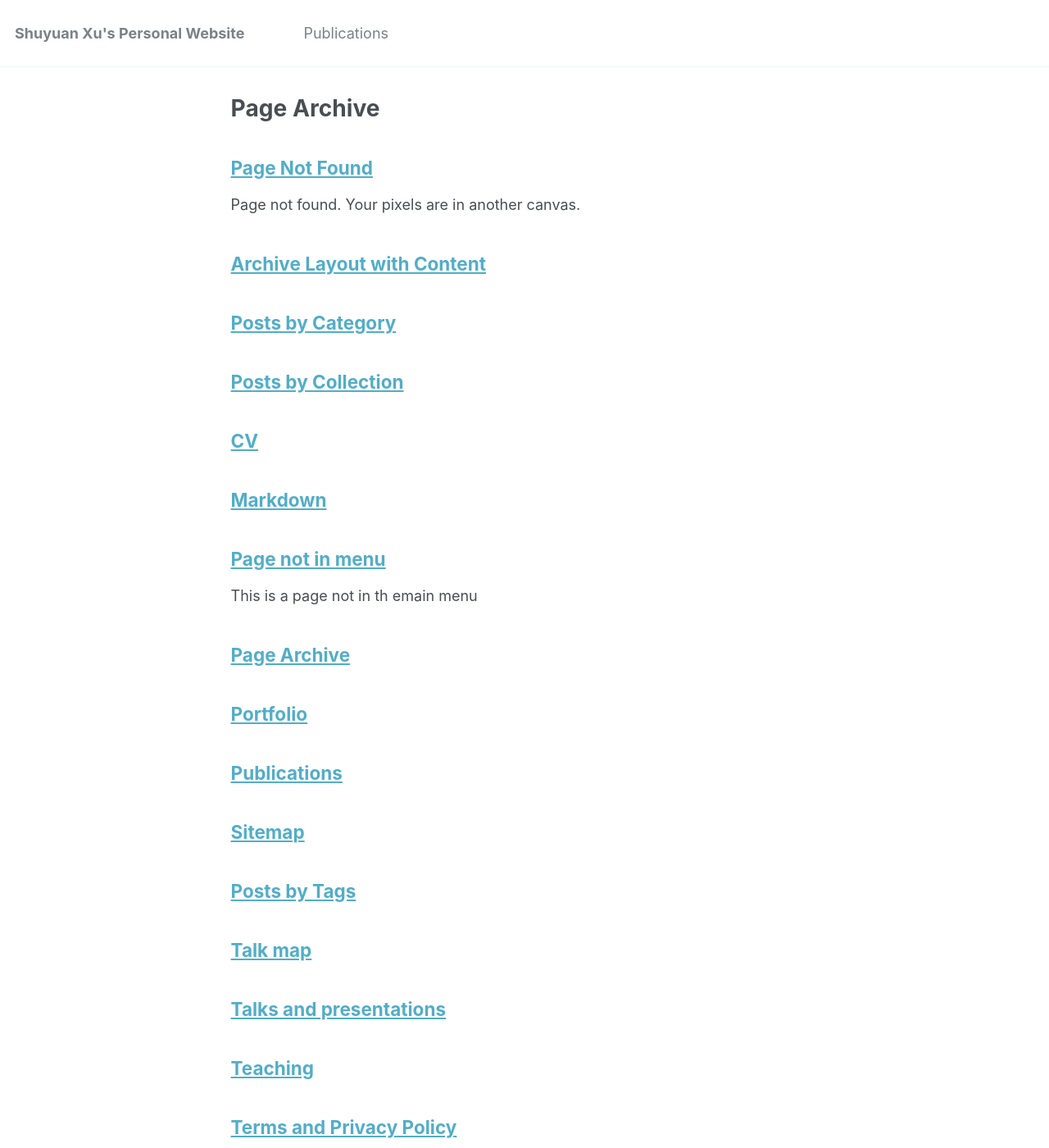
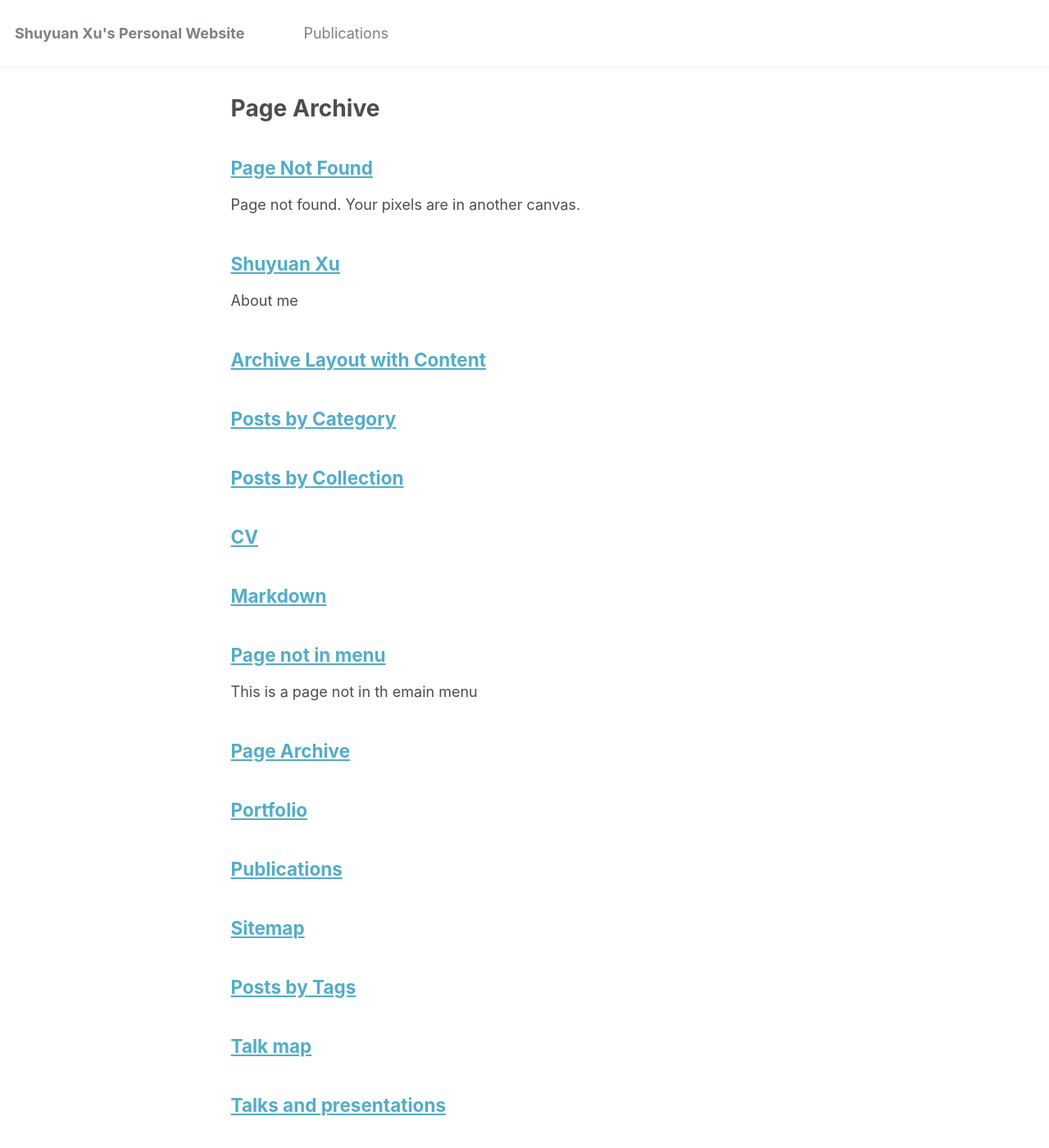
Before and after one commit to shuyuan-x/shuyuan-x.github.io, a Jekyll site: the page built from _pages/page-archive.html, in a window 1280 px wide and 1400 px high. Shown: the whole window at 82% size. Built offline with Jekyll 4.4.1, drawn with Linux system fonts in a browser that asks for light colours.

Commit message:
Update about.md

```diff
--- a/_pages/about.md
+++ b/_pages/about.md
@@ -1,6 +1,15 @@
-
+---
+permalink: /
+title: "Shuyuan Xu"
+excerpt: "About me"
+author_profile: true
+redirect_from:
+  - /about/
+  - /about.html
+---
+<!--
 About me
-======
+====== -->
 I’m **Shuyuan Xu**, a PhD candidate in [the Department of Computer Science at Rutgers University](https://www.cs.rutgers.edu/), under the supervision of [Prof. Yongfeng Zhang](http://www.yongfeng.me/). Before that, I received M.S. degree from Rutgers University in 2019 and B.S. degree from Ocean University of China in 2017.
 
 My research interests lie in the intersection of Machine Learning and Information Retrieval. My recent research focuses on Recommender Systems, : Recommender System, Economic Recommendation, Explainable Recommendation, and Causal Recommendation.
```
